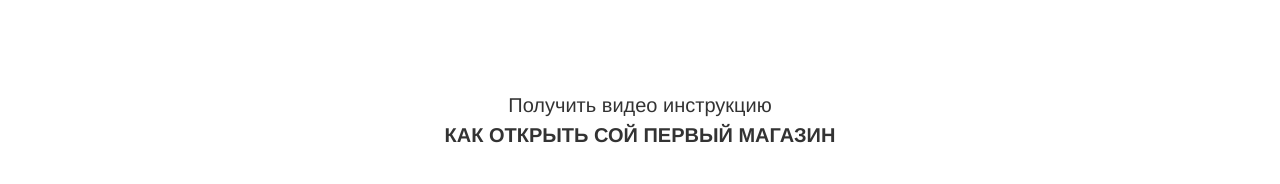
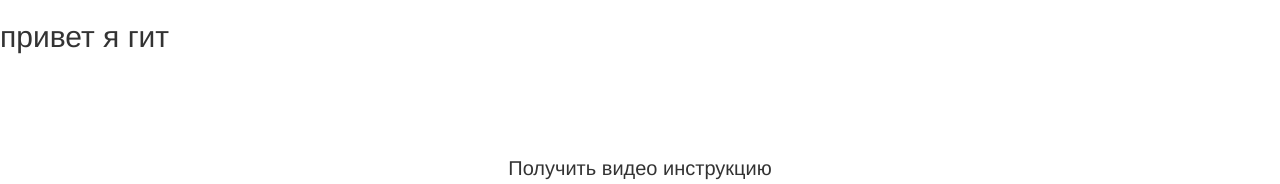
Before and after one commit to onClikc/onClikc.github.io, a plain HTML site: page lessen_12/index.html in a window 1280 px wide. Shown: the top 184 px of the page. Drawn offline with Linux system fonts and the light colour scheme.

Commit message:
добавила h2  привет гит

```diff
--- a/lessen_12/index.html
+++ b/lessen_12/index.html
@@ -7,6 +7,10 @@
 	<link rel="stylesheet" type="text/css" href="css/style.css">
 </head>
 <body>
+
+	<h2 class="colo">
+		привет я гит
+	</h2>
 
 <div class="section">
 	<div class="container">
```
